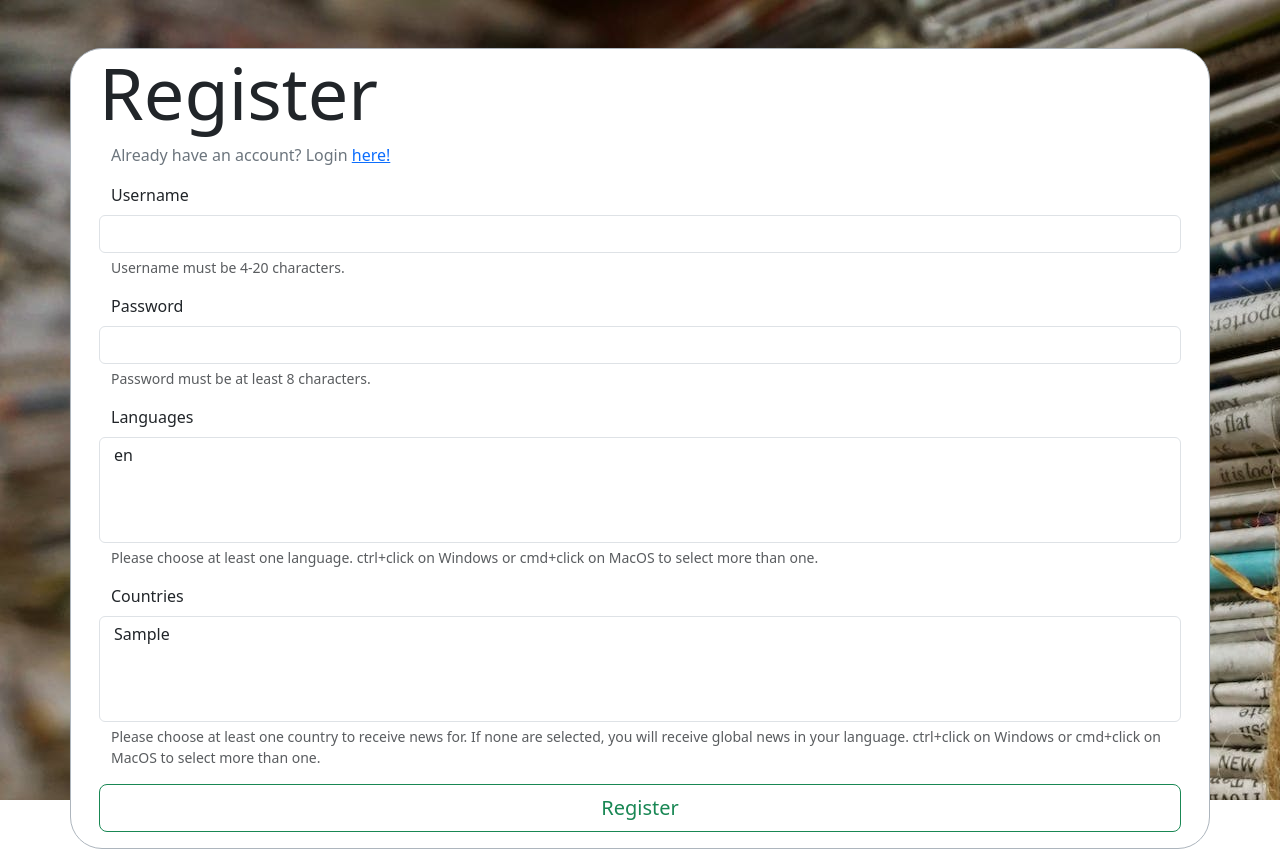
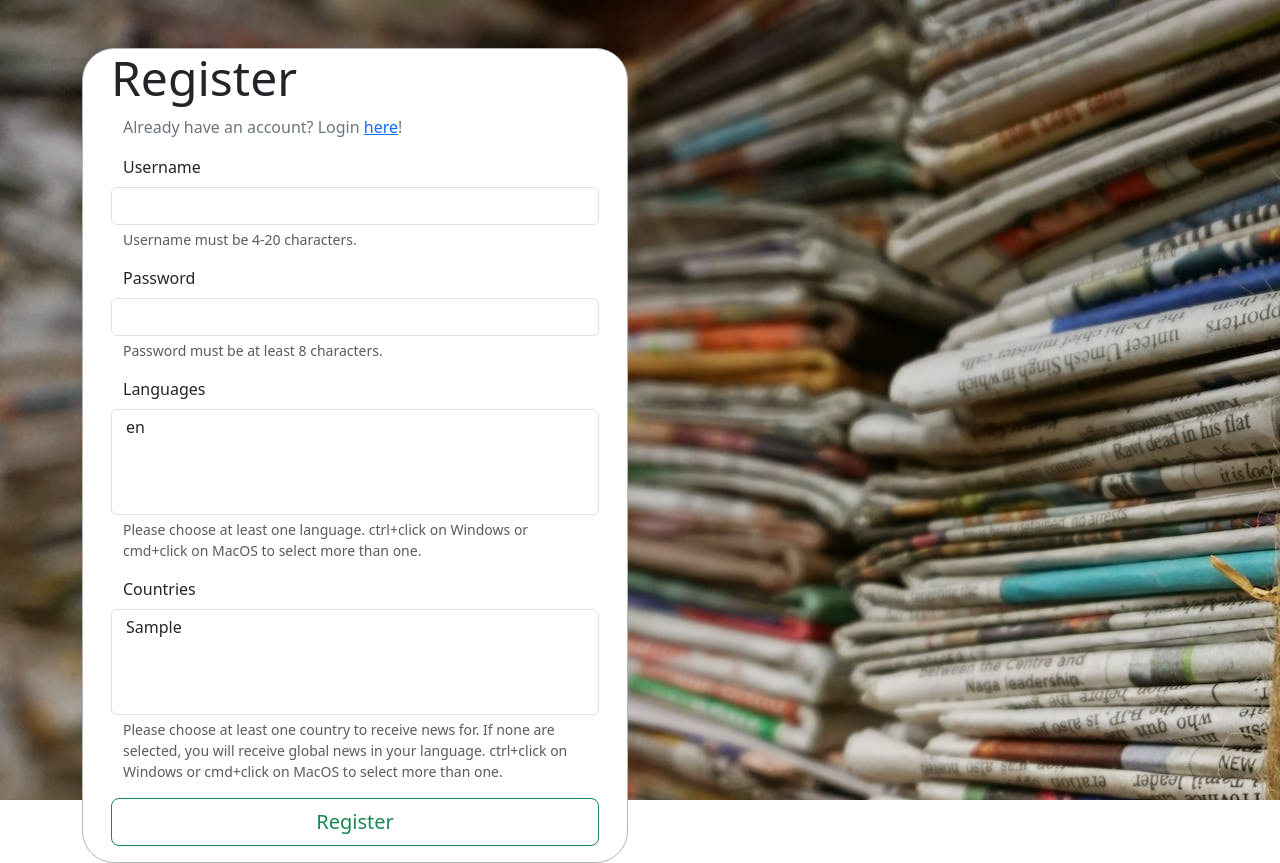
Before and after one commit to robbiegathje/news-aggregator, a Flask app: page /register in a window 1280 px wide. Shown: the part 56-919 px from the top of the page. Run offline with Flask 3, Linux system fonts and the light colour scheme; tables that the repository leaves empty hold one stand-in row (values such as "Sample post").

Commit message:
css: shrink login & register boxes

```diff
--- a/templates/users/register.html
+++ b/templates/users/register.html
@@ -4,11 +4,17 @@
 
 {% block content %}
 	<div class="full-screen-background-image p-5">
+		<div class="container">
+			<div class="row justify-content-start">
+				<div class="col-6">
 					<div class="container bg-white border border-dark-subtle rounded-5">
-			<h2 class="display-2 row mx-3">Register</h2>
+						<div class="row mx-1">
+							<h2 class="display-5">Register</h2>
+						</div>
 						<div class="row mb-3 mx-3 text-secondary">
 							<aside>
-					Already have an account? Login <a href="/login">here!</a>
+								Already have an account? Login
+								<a href="/login">here</a>!
 							</aside>
 						</div>
 						<form action="/register" method="POST">
@@ -40,9 +46,10 @@
 								{{ form.countries.label(class_='form-label') }}
 								{{ form.countries(class_='form-control') }}
 								<div class="form-text">
-						Please choose at least one country to receive news for.
-						If none are selected, you will receive global
-						news in your language.
+									Please choose at least one country
+									to receive news for.
+									If none are selected, you will receive
+									global news in your language.
 									ctrl+click on Windows or
 									cmd+click on MacOS to select more than one.
 								</div>
@@ -55,4 +62,7 @@
 						</form>
 					</div>
 				</div>
+			</div>
+		</div>
+	</div>
 {% endblock %}
```
Also changed, not shown: templates/users/login.html (+11 -2 lines). Lines whose indentation alone changed are shown as unchanged.
